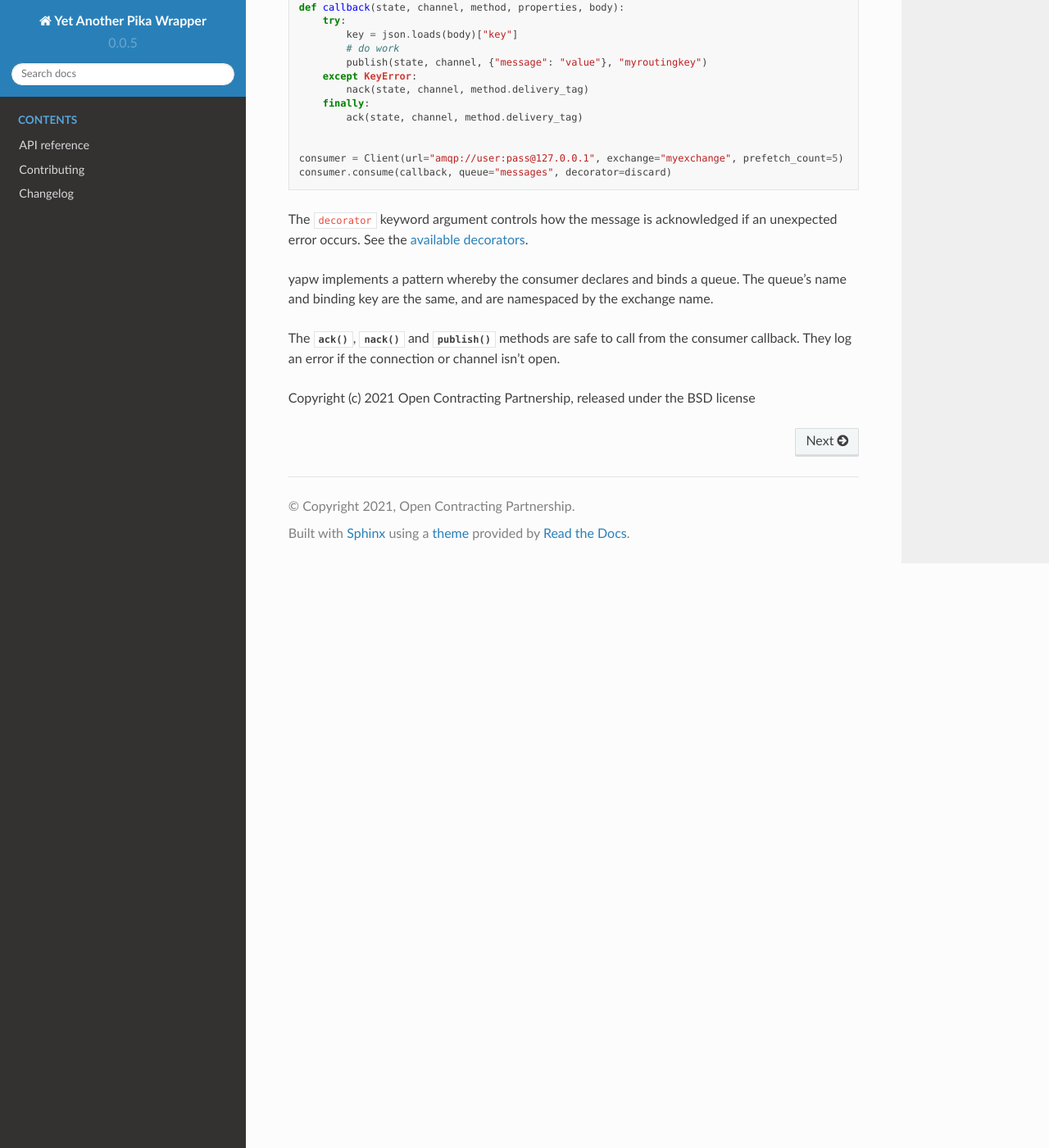
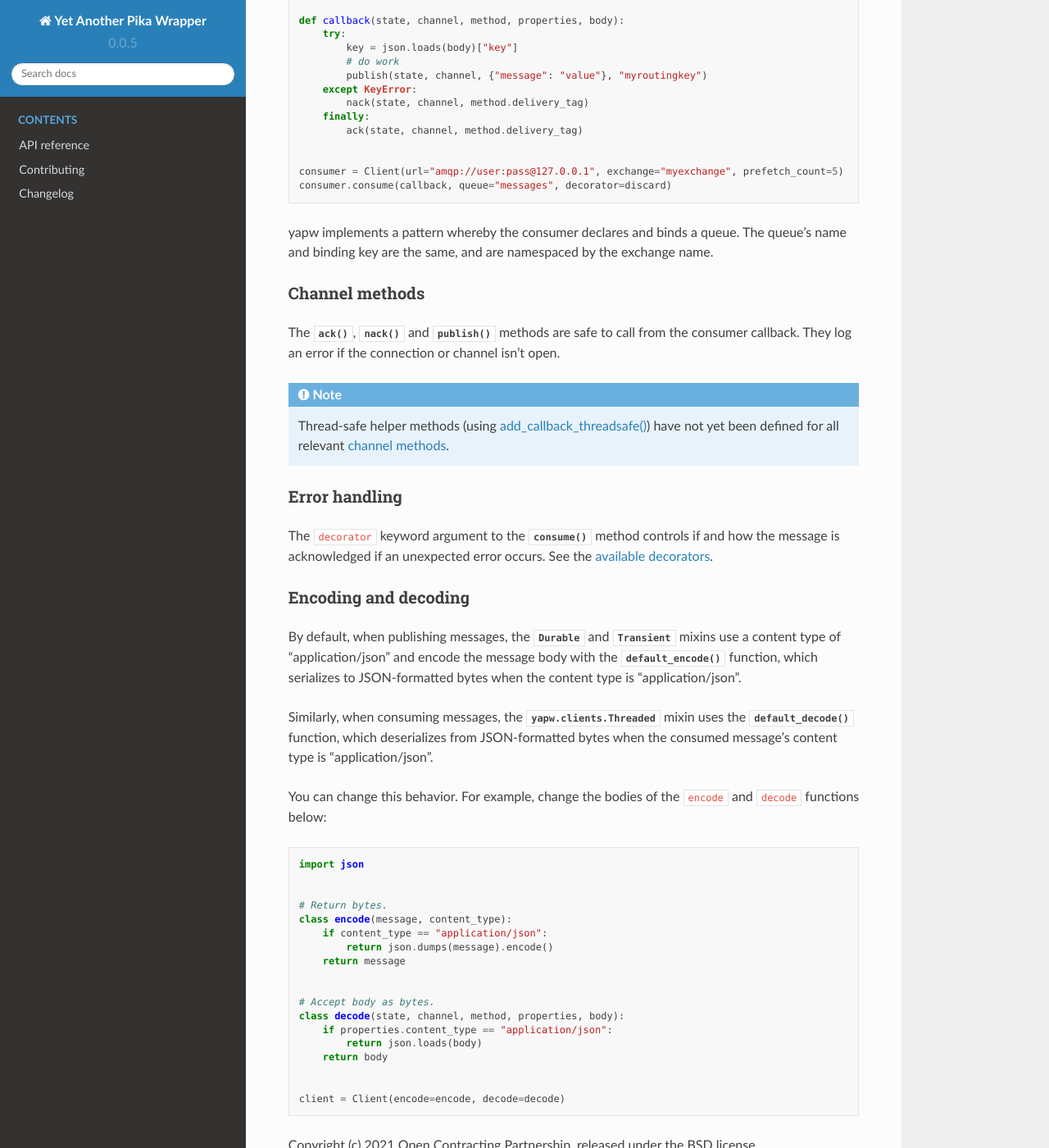
Before and after one commit to open-contracting/yapw, a Sphinx documentation site: the page built from docs/index.rst, in a window 1280 px wide and 1400 px high, scrolled down 1262 px. Shown: the whole window at 82% size. Built offline with Sphinx 7.4.7 and the Read the Docs theme 2.0.0, drawn with Linux system fonts in a browser that asks for light colours; some of the changed text lies outside the part shown.

Commit message:
docs: Add more section to index for recent features

```diff
--- a/docs/api/index.rst
+++ b/docs/api/index.rst
@@ -6,3 +6,4 @@ API reference
    clients
    decorators
    methods
+   util
--- /dev/null
+++ b/docs/api/util.rst
@@ -0,0 +1,4 @@
+Utilities
+==========
+
+.. automodule:: yapw.util
--- a/docs/index.rst
+++ b/docs/index.rst
@@ -11,8 +11,8 @@ Yet Another Pika Wrapper |release|
    contributing/index
    changelog
 
-Basic usage
------------
+Configure a RabbitMQ client
+---------------------------
 
 Create a Client class, by layering in :doc:`mixins<api/clients>`:
 
@@ -26,11 +26,12 @@ Create a Client class, by layering in :doc:`mixins<api/clients>`:
 
 Each mixing contributes features, such that a client will:
 
--  :class:`~pika.clients.Blocking`: Use `pika.BlockingConnection <https://pika.readthedocs.io/en/stable/modules/adapters/blocking.html>`__, while avoiding deadlocks by setting ``blocked_connection_timeout`` to a sensible default.
--  :class:`~pika.clients.Durable`: Declare a durable exchange, use persistent messages on :meth:`~pika.clients.Durable.publish`, and create a durable queue on :meth:`~pika.clients.Threaded.consume`.
--  :class:`~pika.clients.Threaded`: Run the consumer callback in separate threads when consuming messages. Install handlers for the SIGTERM and SIGINT signals to stop consuming messages, wait for threads to terminate, and close the connection.
+-  :class:`~yapw.clients.Blocking`: Use `pika.BlockingConnection <https://pika.readthedocs.io/en/stable/modules/adapters/blocking.html>`__, while avoiding deadlocks by setting ``blocked_connection_timeout`` to a sensible default.
+-  :class:`~yapw.clients.Durable`: Declare a durable exchange, use persistent messages on :meth:`~yapw.clients.Durable.publish`, and create a durable queue on :meth:`~yapw.clients.Threaded.consume`.
+-  :class:`~yapw.clients.Threaded`: Run the consumer callback in separate threads when consuming messages. Install handlers for the SIGTERM and SIGINT signals to stop consuming messages, wait for threads to terminate, and close the connection.
 
-Create a publisher:
+Publish messages outside a consumer callback
+--------------------------------------------
 
 .. code-block:: python
 
@@ -39,7 +40,8 @@ Create a publisher:
 
 The routing key is namespaced by the exchange name, to make it "myexchange_messages".
 
-Create a consumer:
+Consume messages
+----------------
 
 .. code-block:: python
 
@@ -61,10 +63,50 @@ Create a consumer:
    consumer = Client(url="amqp://user:pass@127.0.0.1", exchange="myexchange", prefetch_count=5)
    consumer.consume(callback, queue="messages", decorator=discard)
 
-The ``decorator`` keyword argument controls how the message is acknowledged if an unexpected error occurs. See the :doc:`available decorators<api/decorators>`.
-
 yapw implements a pattern whereby the consumer declares and binds a queue. The queue's name and binding key are the same, and are namespaced by the exchange name.
 
-The :func:`~pika.methods.ack`, :func:`~pika.methods.nack` and  :func:`~pika.methods.publish` methods are safe to call from the consumer callback. They log an error if the connection or channel isn't open.
+Channel methods
+~~~~~~~~~~~~~~~
+
+The :func:`~yapw.methods.ack`, :func:`~yapw.methods.nack` and  :func:`~yapw.methods.publish` methods are safe to call from the consumer callback. They log an error if the connection or channel isn't open.
+
+.. note::
+
+   Thread-safe helper methods (using `add_callback_threadsafe() <https://pika.readthedocs.io/en/stable/modules/adapters/blocking.html#pika.adapters.blocking_connection.BlockingConnection.add_callback_threadsafe>`__) have not yet been defined for all relevant `channel methods <https://pika.readthedocs.io/en/stable/modules/adapters/blocking.html#pika.adapters.blocking_connection.BlockingChannel>`__.
+
+Error handling
+~~~~~~~~~~~~~~
+
+The ``decorator`` keyword argument to the :meth:`~yapw.clients.Threaded.consume` method controls if and how the message is acknowledged if an unexpected error occurs. See the :doc:`available decorators<api/decorators>`.
+
+Encoding and decoding
+~~~~~~~~~~~~~~~~~~~~~
+
+By default, when publishing messages, the :class:`~yapw.clients.Durable` and :class:`~yapw.clients.Transient` mixins use a content type of "application/json" and encode the message body with the :func:`~yapw.util.default_encode` function, which serializes to JSON-formatted bytes when the content type is "application/json".
+
+Similarly, when consuming messages, the :class:`yapw.clients.Threaded` mixin uses the :func:`~yapw.decorators.default_decode` function, which deserializes from JSON-formatted bytes when the consumed message's content type is "application/json".
+
+You can change this behavior. For example, change the bodies of the ``encode`` and ``decode`` functions below:
+
+.. code-block:: python
+
+   import json
+
+
+   # Return bytes.
+   class encode(message, content_type):
+       if content_type == "application/json":
+           return json.dumps(message).encode()
+       return message
+
+
+   # Accept body as bytes.
+   class decode(state, channel, method, properties, body):
+       if properties.content_type == "application/json":
+           return json.loads(body)
+       return body
+
+
+   client = Client(encode=encode, decode=decode)
 
 Copyright (c) 2021 Open Contracting Partnership, released under the BSD license
```
Also changed, not shown: 3 other files.
